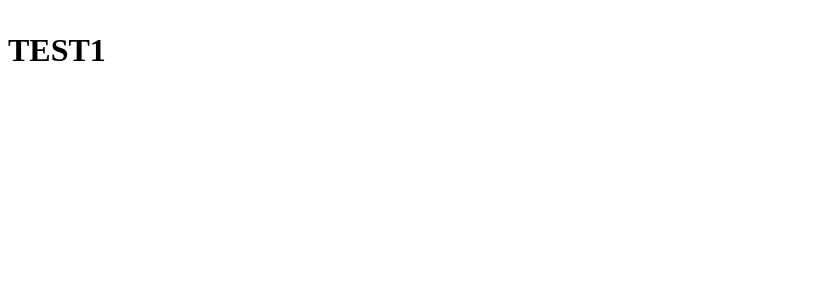
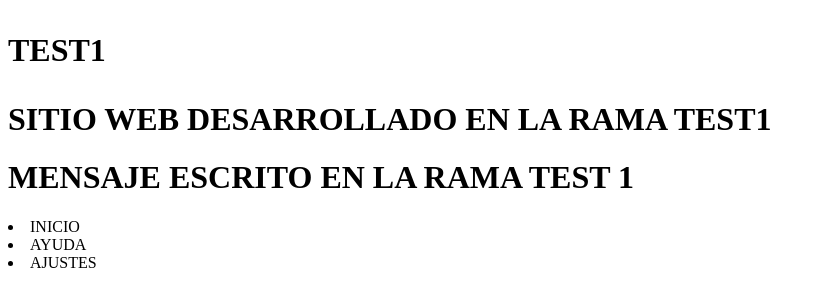
Before and after one commit to camachosebastian/temporal, a plain HTML site: page empresa.html in a window 1280 px wide. Shown: the whole page, without its empty margins (0-825 px from the left). Drawn offline with Linux system fonts and the light colour scheme.

Commit message:
Agrego informacion y lista

```diff
--- a/empresa.html
+++ b/empresa.html
@@ -8,6 +8,13 @@
     <h1><p>TEST1</p></h1>
 </head>
 <body>
+    <h1>
+        SITIO WEB DESARROLLADO EN LA RAMA TEST1
+    </h1>
+    <H1>MENSAJE ESCRITO EN LA RAMA TEST 1</H1>
+    <li>INICIO</li>
+    <li>AYUDA</li>
+    <li>AJUSTES</li>
 
 </body>
 </html>
```
